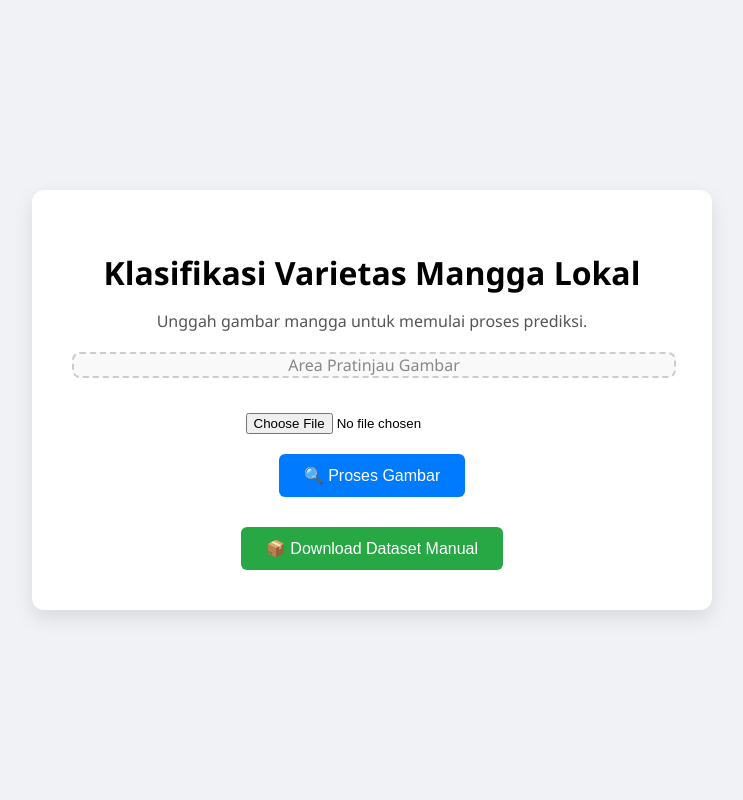
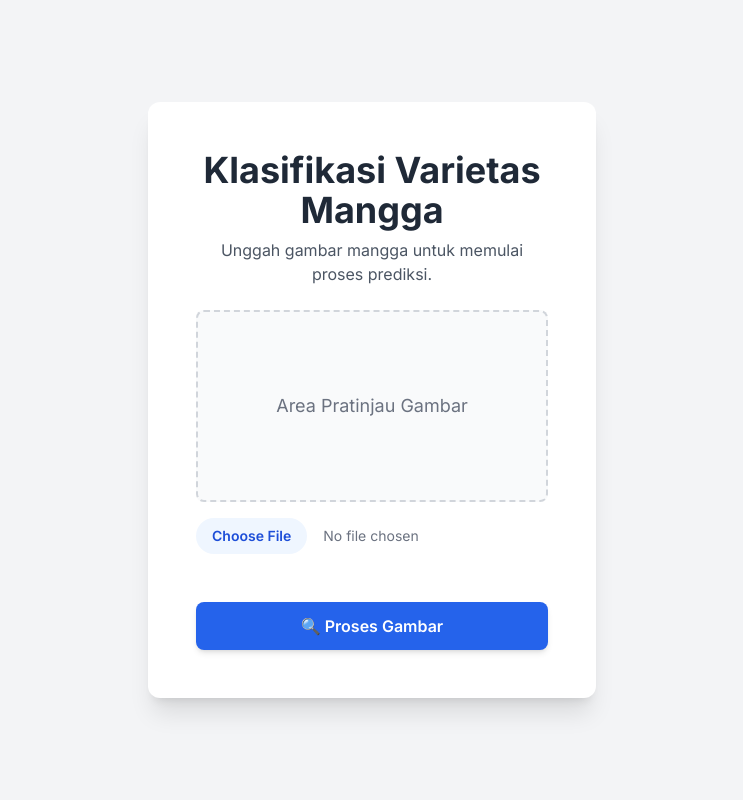
Before and after one commit to Zalsaputri/mangoklasifikas, a Flask app: page / in a window 1280 px wide. Shown: the whole page, without its empty margins (268-1011 px from the left). Run offline with Flask 3, Linux system fonts and the light colour scheme; some libraries are stand-ins or nearby versions.

Commit message:
Update index.html

```diff
--- a/templates/index.html
+++ b/templates/index.html
@@ -4,133 +4,77 @@
   <meta charset="UTF-8" />
   <meta name="viewport" content="width=device-width, initial-scale=1.0"/>
   <title>Klasifikasi Mangga</title>
+  <!-- Tailwind CSS CDN -->
+  <script src="https://cdn.tailwindcss.com"></script>
   <style>
+    /* Custom font for Inter, if not already available */
+    @import url('https://fonts.googleapis.com/css2?family=Inter:wght@300;400;500;600;700&display=swap');
     body {
-      font-family: 'Segoe UI', Tahoma, Geneva, Verdana, sans-serif;
-      background-color: #f0f2f5;
-      margin: 0;
-      padding: 0;
-      display: flex;
-      justify-content: center;
-      align-items: center;
-      min-height: 100vh;
-    }
-
-    .container {
-      background-color: white;
-      padding: 40px;
-      border-radius: 12px;
-      box-shadow: 0 8px 20px rgba(0, 0, 0, 0.1);
-      width: 90%;
-      max-width: 600px;
-      text-align: center;
-    }
-
-    h1 {
-      margin-bottom: 0.5rem;
-    }
-
-    p {
-      color: #555;
-    }
-
-    .preview-area {
-      margin: 20px auto;
-      width: 100%;
-      max-height: 250px;
-      border: 2px dashed #ccc;
-      border-radius: 8px;
-      background-color: #f9f9f9;
-      display: flex;
-      justify-content: center;
-      align-items: center;
-      overflow: hidden;
-    }
-
-    .preview-area img {
-      max-width: 100%;
-      max-height: 240px;
-      object-fit: contain;
-    }
-
-    input[type="file"] {
-      margin-top: 15px;
-    }
-
-    .button {
-      margin-top: 20px;
-      padding: 12px 25px;
-      border: none;
-      border-radius: 6px;
-      font-size: 1rem;
-      cursor: pointer;
-      color: #fff;
-      background-color: #007bff;
-      transition: background-color 0.3s ease;
-    }
-
-    .button:hover {
-      background-color: #0056b3;
-    }
-
-    .download-button {
-      background-color: #28a745;
-      margin-top: 30px;
-    }
-
-    .download-button:hover {
-      background-color: #1e7e34;
-    }
-
-    .error {
-      color: red;
-      margin-top: 10px;
-      font-weight: bold;
-    }
-
-    .result {
-      margin-top: 20px;
-      font-size: 1.1rem;
+      font-family: 'Inter', sans-serif;
     }
   </style>
 </head>
-<body>
-  <div class="container">
-    <h1>Klasifikasi Varietas Mangga Lokal</h1>
-    <p>Unggah gambar mangga untuk memulai proses prediksi.</p>
+<body class="bg-gray-100 min-h-screen flex items-center justify-center p-4">
+  <div class="bg-white p-8 md:p-12 rounded-xl shadow-xl w-full max-w-md text-center">
+    <h1 class="text-3xl md:text-4xl font-bold text-gray-800 mb-2">Klasifikasi Varietas Mangga</h1>
+    <p class="text-gray-600 mb-6">Unggah gambar mangga untuk memulai proses prediksi.</p>
 
     <!-- Form Upload dan Prediksi -->
     <form method="POST" action="/predict" enctype="multipart/form-data">
-      <div class="preview-area" id="previewArea">
+      <div id="previewArea" class="mt-6 mb-4 w-full h-48 border-2 border-dashed border-gray-300 rounded-lg flex items-center justify-center overflow-hidden bg-gray-50">
         {% if image_url %}
-          <img src="{{ image_url }}" alt="Preview Gambar">
+          <img src="{{ image_url }}" alt="Preview Gambar" class="max-w-full max-h-full object-contain rounded-lg">
         {% else %}
-          <span style="color:#888;">Area Pratinjau Gambar</span>
+          <span class="text-gray-500 text-lg">Area Pratinjau Gambar</span>
         {% endif %}
       </div>
 
-      <input type="file" name="file" accept="image/*" required>
-
+      <input type="file" name="file" id="fileInput" accept="image/*" required
+             class="block w-full text-sm text-gray-500
+                    file:mr-4 file:py-2 file:px-4
+                    file:rounded-full file:border-0
+                    file:text-sm file:font-semibold
+                    file:bg-blue-50 file:text-blue-700
+                    hover:file:bg-blue-100 cursor-pointer">
       <br>
-      <button type="submit" class="button">🔍 Proses Gambar</button>
-
+      <button type="submit" class="mt-6 w-full py-3 px-6 bg-blue-600 text-white font-semibold rounded-lg shadow-md hover:bg-blue-700 transition duration-300 ease-in-out focus:outline-none focus:ring-2 focus:ring-blue-500 focus:ring-opacity-75">
+        🔍 Proses Gambar
+      </button>
       {% if error %}
-        <div class="error">{{ error }}</div>
+        <div class="text-red-600 mt-4 font-semibold">{{ error }}</div>
       {% endif %}
-    </form>
-
-    <!-- Tombol download dataset manual -->
-    <form action="/download_dataset" method="get">
-      <button type="submit" class="button download-button">📦 Download Dataset Manual</button>
     </form>
 
     <!-- Hasil Prediksi -->
     {% if prediction %}
-      <div class="result">
-        <strong>Prediksi:</strong> {{ prediction }}<br>
-        <strong>Kepercayaan:</strong> {{ confidence }}%
+      <div class="result mt-6 p-4 bg-blue-50 rounded-lg text-left">
+        <strong class="text-blue-800">Prediksi:</strong> <span class="text-gray-700">{{ prediction }}</span><br>
+        <strong class="text-blue-800">Kepercayaan:</strong> <span class="text-gray-700">{{ confidence }}%</span>
       </div>
     {% endif %}
   </div>
+
+  <script>
+    // JavaScript for image preview
+    document.getElementById('fileInput').addEventListener('change', function(event) {
+      const previewArea = document.getElementById('previewArea');
+      previewArea.innerHTML = ''; // Clear previous content
+
+      const file = event.target.files[0];
+      if (file) {
+        const reader = new FileReader();
+        reader.onload = function(e) {
+          const img = document.createElement('img');
+          img.src = e.target.result;
+          img.alt = "Preview Gambar";
+          img.className = "max-w-full max-h-full object-contain rounded-lg";
+          previewArea.appendChild(img);
+        };
+        reader.readAsDataURL(file);
+      } else {
+        previewArea.innerHTML = '<span class="text-gray-500 text-lg">Area Pratinjau Gambar</span>';
+      }
+    });
+  </script>
 </body>
 </html>
```
